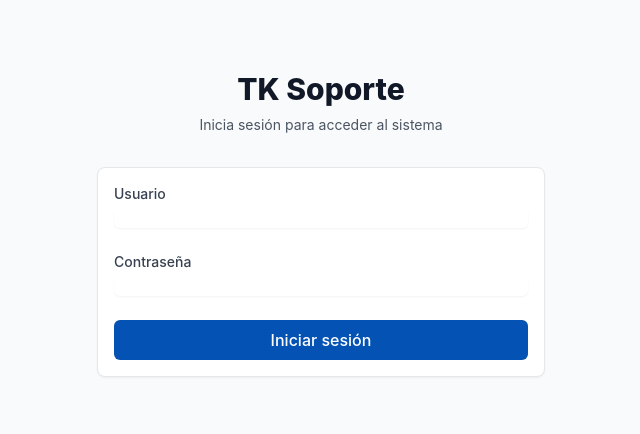
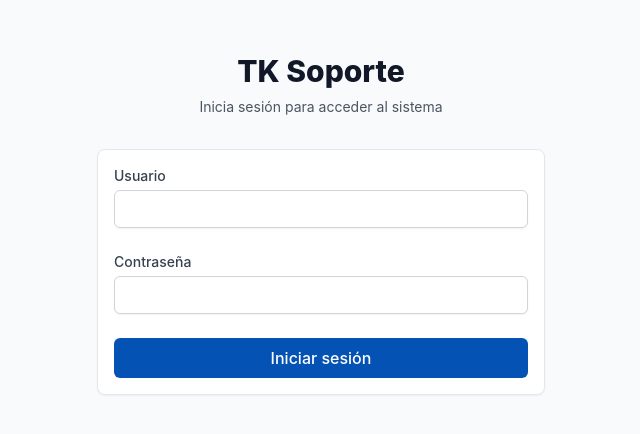
Before and after one commit to peuscategui/TK-Soporte, a React (Create React App) app in the folder frontend/: page /login in a window 1280 px wide. Shown: the part 188-622 px from the top of the page, without its empty margins (319-959 px from the left). Built offline with nearby package versions, Linux system fonts and the light colour scheme; no server answers.

Commit message:
Simplify login with direct fetch and update CORS configuration

```diff
--- a/frontend/src/pages/Login.tsx
+++ b/frontend/src/pages/Login.tsx
@@ -1,7 +1,5 @@
-import React from 'react';
+import React, { useState } from 'react';
 import { useNavigate } from 'react-router-dom';
-import { useForm } from 'react-hook-form';
-import axios from 'axios';
 import Button from '../components/ui/Button';
 import Input from '../components/ui/Input';
 import Card from '../components/ui/Card';
@@ -11,63 +9,49 @@ interface LoginForm {
   password: string;
 }
 
-// Obtener la URL base del backend desde las variables de entorno inyectadas
-const API_URL = (window as any).ENV?.REACT_APP_API_URL || 'http://192.168.40.79:5000';
-
 const Login: React.FC = () => {
   const navigate = useNavigate();
-  const {
-    register,
-    handleSubmit,
-    formState: { errors },
-    setError,
-  } = useForm<LoginForm>();
+  const [email, setEmail] = useState('');
+  const [password, setPassword] = useState('');
+  const [error, setError] = useState('');
+  const [isLoading, setIsLoading] = useState(false);
 
-  const onSubmit = async (data: LoginForm) => {
+  const handleSubmit = async (e: React.FormEvent) => {
+    e.preventDefault();
+    setIsLoading(true);
+    setError('');
+
     try {
-      // Log de la URL que se está usando
-      console.log('Using API URL:', API_URL);
-      console.log('Full login URL:', `${API_URL}/auth/login`);
-      console.log('Login data:', data);
-
-      // Hacer la petición al backend
-      const response = await axios.post(`${API_URL}/auth/login`, data, {
+      // URL hardcodeada del backend
+      const response = await fetch('http://192.168.40.79:5000/auth/login', {
+        method: 'POST',
         headers: {
           'Content-Type': 'application/json',
-        }
+        },
+        body: JSON.stringify({
+          email,
+          password,
+        }),
       });
 
       // Log de la respuesta
-      console.log('Login response:', response.data);
+      console.log('Response status:', response.status);
+      const data = await response.json();
+      console.log('Response data:', data);
 
-      if (response.data.access_token) {
-        localStorage.setItem('token', response.data.access_token);
+      if (response.ok && data.access_token) {
+        localStorage.setItem('token', data.access_token);
         navigate('/dashboard');
+      } else {
+        setError(data.message || 'Error al iniciar sesión');
       }
-    } catch (error: any) {
-      // Log detallado del error
-      console.error('Login error:', {
-        message: error.message,
-        response: error.response?.data,
-        status: error.response?.status,
-        config: error.config
-      });
-
-      setError('root', {
-        type: 'manual',
-        message: error.response?.data?.message || 'Error al iniciar sesión',
-      });
+    } catch (err) {
+      console.error('Login error:', err);
+      setError('Error al conectar con el servidor');
+    } finally {
+      setIsLoading(false);
     }
   };
-
-  // Log al montar el componente
-  React.useEffect(() => {
-    console.log('Environment:', {
-      apiUrl: API_URL,
-      nodeEnv: (window as any).ENV?.NODE_ENV,
-      windowEnv: (window as any).ENV
-    });
-  }, []);
 
   return (
     <div className="min-h-screen bg-gray-50 flex flex-col justify-center py-12 sm:px-6 lg:px-8">
@@ -82,40 +66,51 @@ const Login: React.FC = () => {
 
       <div className="mt-8 sm:mx-auto sm:w-full sm:max-w-md">
         <Card>
-          <form onSubmit={handleSubmit(onSubmit)} className="space-y-6">
-            <Input
-              label="Usuario"
-              type="text"
-              autoComplete="username"
-              error={errors.email?.message}
-              {...register('email', {
-                required: 'Este campo es requerido',
-              })}
-            />
+          <form onSubmit={handleSubmit} className="space-y-6">
+            <div>
+              <label htmlFor="email" className="block text-sm font-medium text-gray-700">
+                Usuario
+              </label>
+              <div className="mt-1">
+                <input
+                  id="email"
+                  name="email"
+                  type="text"
+                  required
+                  value={email}
+                  onChange={(e) => setEmail(e.target.value)}
+                  className="appearance-none block w-full px-3 py-2 border border-gray-300 rounded-md shadow-sm placeholder-gray-400 focus:outline-none focus:ring-blue-500 focus:border-blue-500 sm:text-sm"
+                />
+              </div>
+            </div>
 
-            <Input
-              label="Contraseña"
-              type="password"
-              autoComplete="current-password"
-              error={errors.password?.message}
-              {...register('password', {
-                required: 'Este campo es requerido',
-                minLength: {
-                  value: 8,
-                  message: 'La contraseña debe tener al menos 8 caracteres',
-                },
-              })}
-            />
+            <div>
+              <label htmlFor="password" className="block text-sm font-medium text-gray-700">
+                Contraseña
+              </label>
+              <div className="mt-1">
+                <input
+                  id="password"
+                  name="password"
+                  type="password"
+                  required
+                  value={password}
+                  onChange={(e) => setPassword(e.target.value)}
+                  className="appearance-none block w-full px-3 py-2 border border-gray-300 rounded-md shadow-sm placeholder-gray-400 focus:outline-none focus:ring-blue-500 focus:border-blue-500 sm:text-sm"
+                />
+              </div>
+            </div>
 
-            {errors.root && (
-              <p className="text-sm text-red-600">{errors.root.message}</p>
+            {error && (
+              <p className="text-sm text-red-600">{error}</p>
             )}
 
             <Button
               type="submit"
               className="w-full"
+              disabled={isLoading}
             >
-              Iniciar sesión
+              {isLoading ? 'Iniciando sesión...' : 'Iniciar sesión'}
             </Button>
           </form>
         </Card>
```
Also changed, not shown: 1 other file (tests, documents, lock files or other folders).
